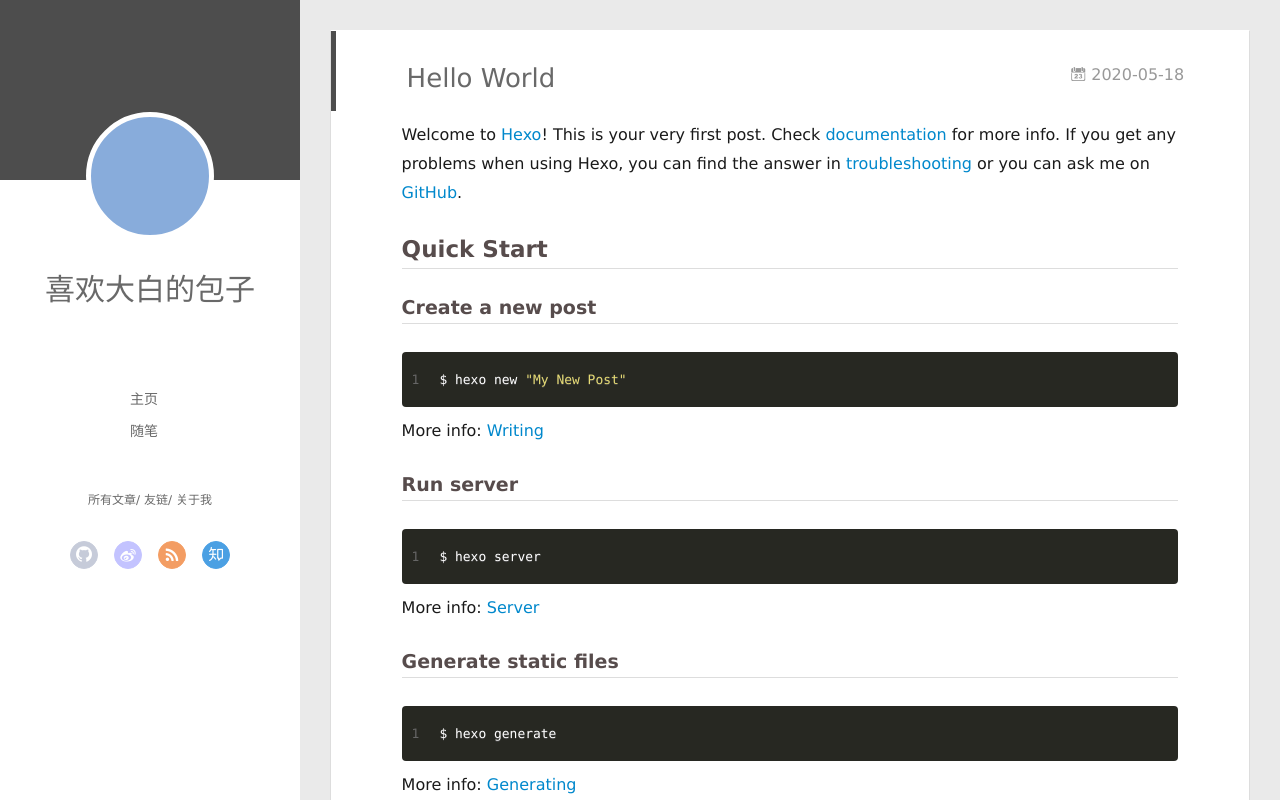
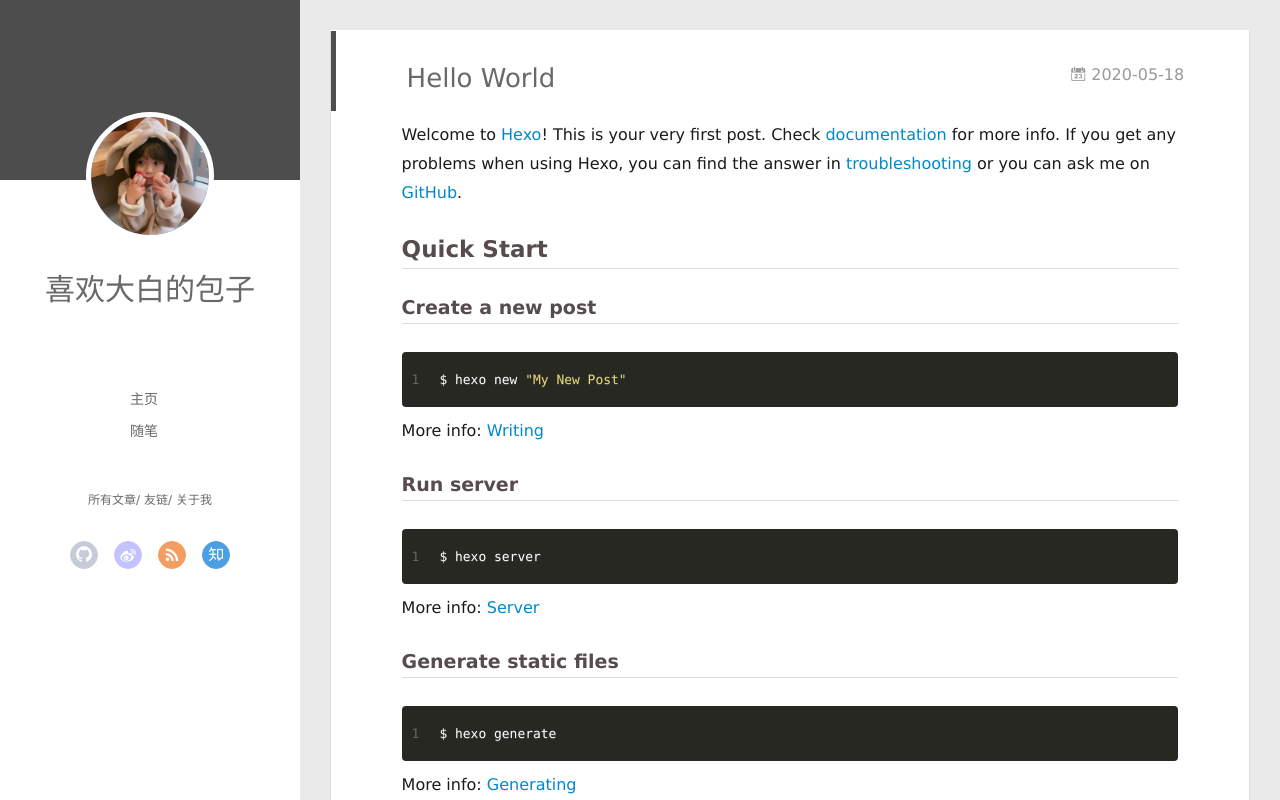
Before and after one commit to Panda-Forest/Panda-Forest.github.io, a plain HTML site: page 2020/05/18/hello-world/index.html in a window 1280 px wide. Drawn offline with Linux system fonts and the light colour scheme; no server answers.

Commit message:
Site updated: 2020-05-18 19:30:01

```diff
--- a/2020/05/18/hello-world/index.html
+++ b/2020/05/18/hello-world/index.html
@@ -47,7 +47,7 @@
 <div class="intrude-less">
 	<header id="header" class="inner">
 		<a href="/" class="profilepic">
-			<img src="" class="js-avatar">
+			<img src="/assets/img/head.jpg" class="js-avatar">
 		</a>
 		<hgroup>
 		  <h1 class="header-author"><a href="/">喜欢大白的包子</a></h1>
@@ -105,7 +105,7 @@
 	<div class="intrude-less">
 		<header id="header" class="inner">
 			<div class="profilepic">
-				<img src="" class="js-avatar">
+				<img src="/assets/img/head.jpg" class="js-avatar">
 			</div>
 			<hgroup>
 			  <h1 class="header-author js-header-author">喜欢大白的包子</h1>
```
Also changed, not shown: 2020/05/18/test/index.html (+2 -2 lines), archives/2020/05/index.html (+2 -2 lines), archives/2020/index.html (+2 -2 lines), archives/index.html (+2 -2 lines), index.html (+2 -2 lines), assets/img/head.jpg (added), assets/img/head2.jpg (renamed from img/head.jpg).
